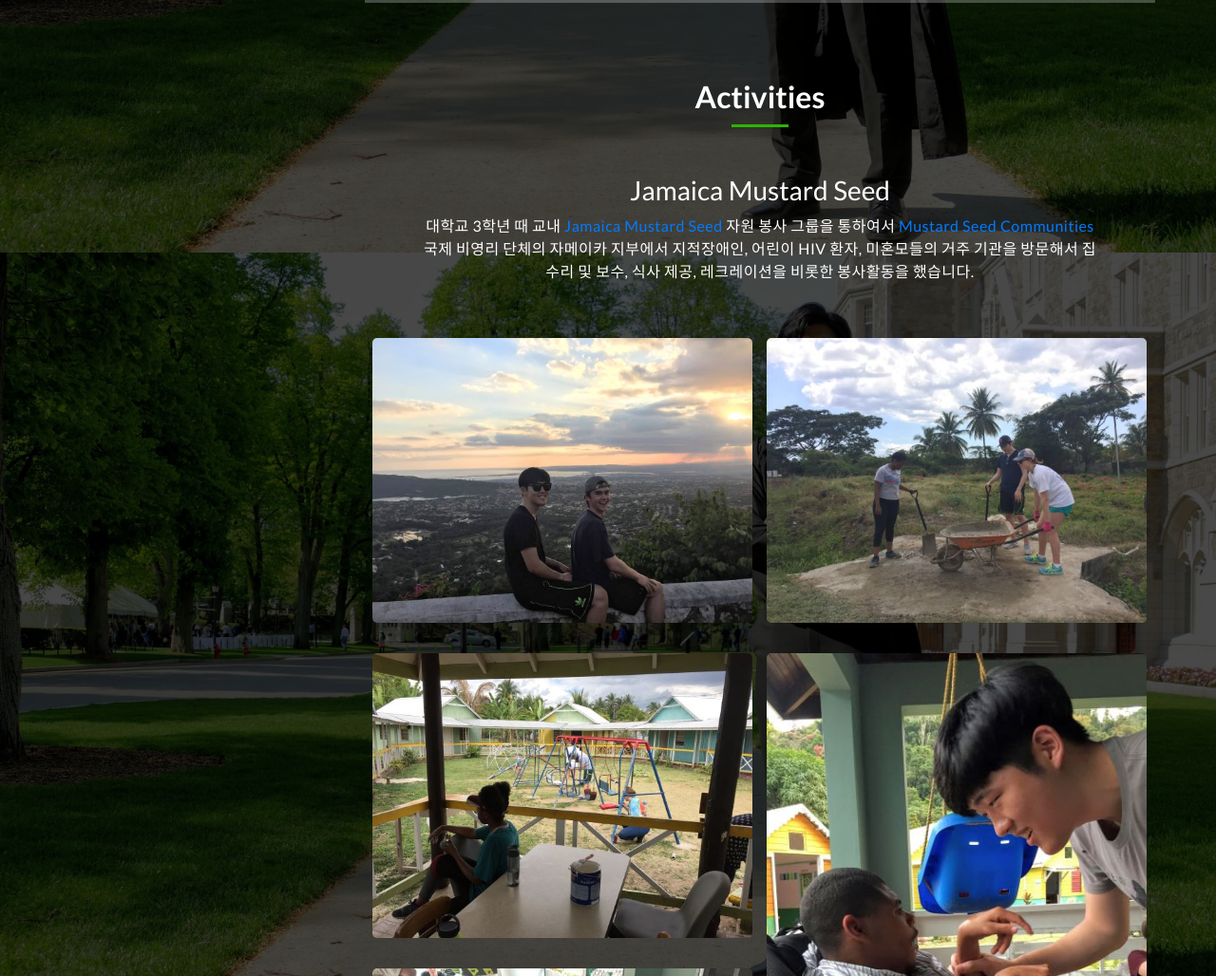
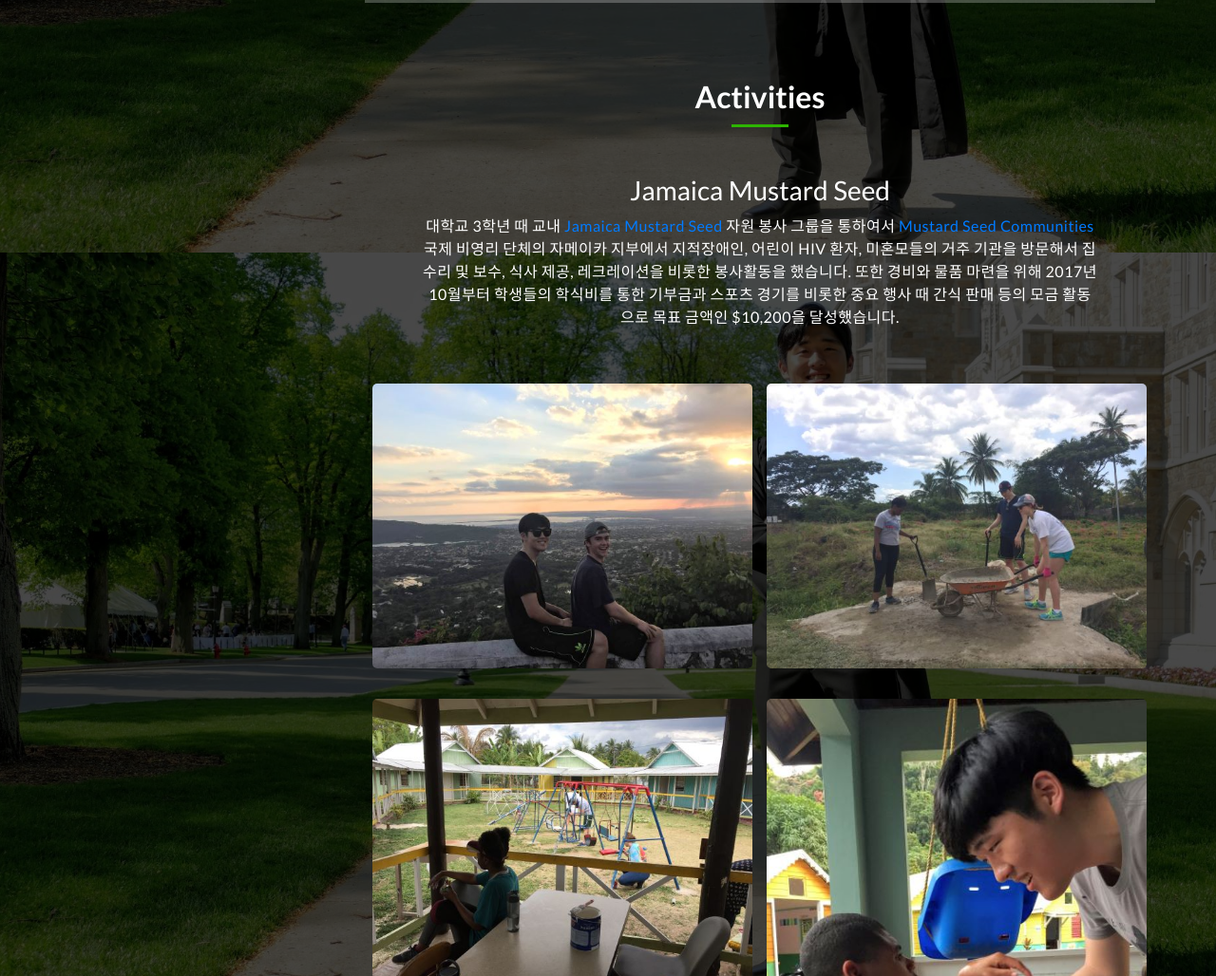
Before and after one commit to lukejoo/ljoo0310.github.io, a plain HTML site: page index.html in a window 1280 px wide. Shown: the part 4534-5562 px from the top of the page at 95% size. Drawn offline with Linux system fonts and the light colour scheme.

Commit message:
JMS description edit

```diff
--- a/index.html
+++ b/index.html
@@ -382,6 +382,8 @@
               Jamaica Mustard Seed</a> 자원 봉사 그룹을 통하여서 <a href="https://www.mustardseed.com/">
               Mustard Seed Communities</a> 국제 비영리 단체의 자메이카 지부에서 지적장애인, 어린이 HIV 환자,
               미혼모들의 거주 기관을 방문해서 집 수리 및 보수, 식사 제공, 레크레이션을 비롯한 봉사활동을 했습니다.
+              또한 경비와 물품 마련을 위해 2017년 10월부터 학생들의 학식비를 통한 기부금과 스포츠 경기를 비롯한
+              중요 행사 때 간식 판매 등의 모금 활동으로 목표 금액인 $10,200을 달성했습니다.
             </span>
           </div>
           <div class="row">
```
